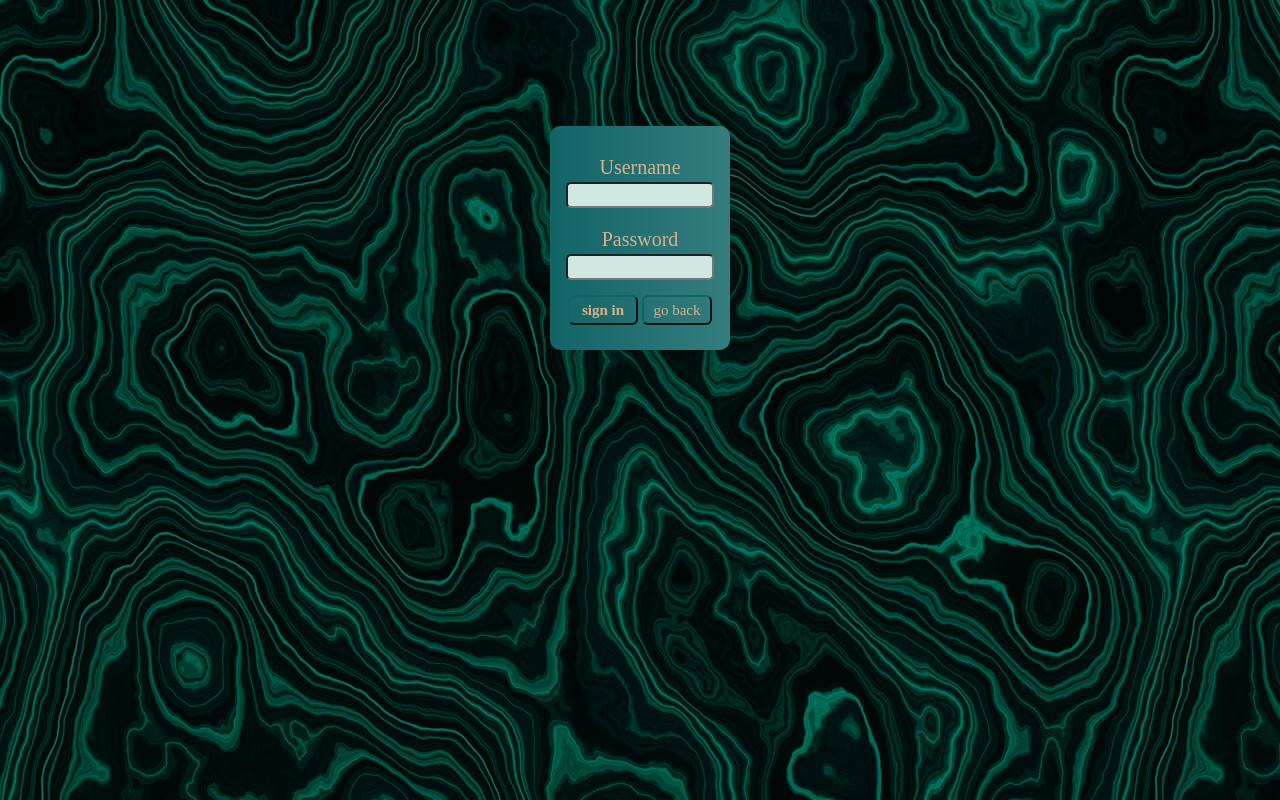
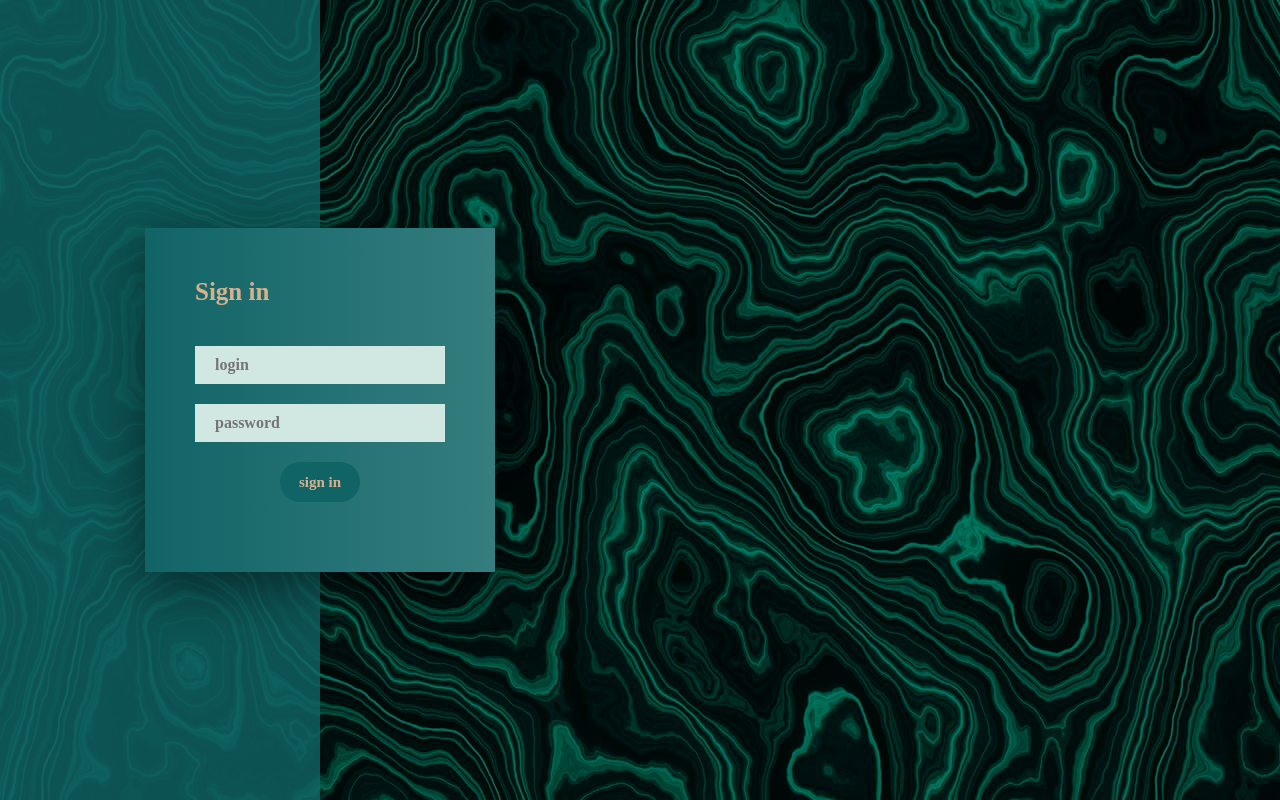
Before and after one commit to kbiernat1/minerals-database, a Spring Boot app: page /admin_login in a window 1280 px wide. Run offline with Spring Boot 4, Linux system fonts and the light colour scheme; some of the project's set-up classes (security, data sources, template engines, error pages and the like) are left out, and stand-ins take their place.

```diff
--- a/src/main/resources/static/css/admin_login.css
+++ /dev/null
@@ -1,37 +0,0 @@
-#login_form {
-    text-align: center;
-    margin: 10% auto;
-    width: 160px;
-    font-family: "Candara Light", serif;
-    color: #D9B08C;
-    background: linear-gradient(to right, #116466, #357D7F) !important;
-    padding: 10px;
-    border-radius: 10px;
-}
-
-p {
-    margin-bottom: 3px;
-    font-size: 20px;
-}
-
-.input_field {
-    background-color: #D1E8E2;
-    font-family: "Candara Light", serif;
-    width: 140px;
-    height: 20px;
-    border-radius: 5px;
-}
-
-.buttons {
-    margin-top: 15px;
-    margin-bottom: 15px;
-    border-radius: 6px;
-    font-family: "Candara Light", serif;
-    background: none;
-    border-color: #116466;
-    color: #D9B08C;
-    font-size: 15px;
-    clear: left;
-    text-align: center;
-    padding: 5px;
-}
--- /dev/null
+++ b/src/main/resources/static/css/login.css
@@ -0,0 +1,97 @@
+body {
+    margin: 0;
+    padding: 0;
+    font-family: sans-serif;
+    background-size: inherit;
+    background-image: url("/pictures/background.jpg");
+}
+
+body::before {
+    content: "";
+    position: absolute;
+    top: 0;
+    left: 0;
+    width: 25%;
+    height: 100%;
+    background-color: #116466;
+    opacity: 0.8;
+}
+
+.form {
+    position: absolute;
+    font-family: "Candara Light", serif;
+    top: 50%;
+    left: 25%;
+    transform: translate(-50%, -50%);
+    width: 350px;
+    min-height: 300px;
+    background: linear-gradient(to right, #116466, #357D7F) !important;
+    box-shadow: 0 15px 50px rgba(0, 0, 0, 0.5);
+    padding: 50px;
+    box-sizing: border-box;
+}
+
+.form h2 {
+    color: #D9B08C;
+    font-size: 25px;
+    font-family: "Candara Light", serif;
+    margin: 0 0 40px;
+    padding: 0;
+}
+
+.form .input-box {
+    position: relative;
+    margin: 20px 0;
+}
+
+.form .input-box input {
+    background-color: #D1E8E2;
+    font-family: "Candara Light", serif;
+    width: 100%;
+    font-size: 16px;
+    border: none;
+    outline: none;
+    padding: 10px 10px 10px 20px;
+    box-sizing: border-box;
+    font-weight: bold;
+    color: #000000;
+}
+
+.form .input-box input:focus,
+.form .input-box input:valid {
+    border-bottom-color: #D1E8E2;
+}
+
+.form .input-box input[type="submit"] {
+    font-family: "Candara Light", serif;
+    background: #116466;
+    border-radius: 50px;
+    margin-left: 50%;
+    transform: translate(-50%, 0);
+    color: #D9B08C;
+    width: 80px;
+    height: 40px;
+    font-size: 15px;
+    clear: left;
+    text-align: center;
+    padding: 5px;
+    transition: 0.5s;
+}
+
+.form .input-box input[type="submit"]:hover {
+    background-color: #357D7F;
+}
+
+.form a {
+    text-decoration: none;
+    text-align: center;
+    font-style: italic;
+    display: block;
+    color: #D9B08C;
+    margin-top: 20px;
+    transition: 0.5s;
+}
+
+.form a:hover {
+    color: #D1E8E2;
+}
--- a/src/main/resources/static/index.html
+++ b/src/main/resources/static/index.html
@@ -18,12 +18,10 @@
         <form action="/admin_panel">
             <input id="button1" type="submit" value="ADMIN"/>
         </form>
-        <form action="/mineral_search">
+        <form action="/login_u">
             <input id="button2" type="submit" value="USER"/>
         </form>
     </div>
-    <a href="/login_u">navigate to login</a>
-    <a href="/register">navigate to register</a>
 </div>
 </body>
 </html>
--- a/src/main/resources/templates/admin_login.html
+++ b/src/main/resources/templates/admin_login.html
@@ -1,29 +1,21 @@
 <!DOCTYPE html>
 <html>
-<link rel="stylesheet" type="text/css" href="/css/admin_login.css">
+<link rel="stylesheet" type="text/css" href="/css/login.css">
 <body>
-<style>
-    body {
-        background-image: url("/pictures/background.jpg");
-    }
-</style>
-<div th:if="${param.logout}">
-    You have been logged out.
-</div>
-<div id="login">
+<div class="form">
     <form id="login_form" th:action="@{/admin_login}" method="post">
-        <p>Username</p>
-        <input class="input_field" type="text" name="username"/>
-        <p>Password</p>
-        <input class="input_field" type="password" name="password"/>
+        <h2>Sign in</h2>
+        <div class="input-box">
+            <input class="input_field" type="text" name="username" placeholder="login"/>
+        </div>
+        <div class="input-box">
+            <input class="input_field" type="password" name="password" placeholder="password"/>
+        </div>
         <div th:if="${param.error}">
             invalid username or password
         </div>
-        <div>
-            <input class="buttons" type="submit" value="sign in"
-                   style="height:30px; width:70px; font-weight: bold; align-self: center">
-            <input class="buttons" type="button" value="go back" onclick="parent.location='index.html'"
-                   style="height:30px; width:70px">
+        <div class="input-box">
+            <input class="buttons" type="submit" value="sign in">
         </div>
     </form>
 </div>
```
Also changed, not shown: src/main/java/com/crud/minerals/controller/UserController.java (added, +48 -0 lines), src/main/java/com/crud/minerals/domain/User.java (added, +59 -0 lines), src/main/java/com/crud/minerals/repository/UserRepository.java (added, +15 -0 lines), src/main/java/com/crud/minerals/service/UserService.java (added, +33 -0 lines), src/main/resources/templates/error.html (added, +12 -0 lines), src/main/resources/templates/user_login.html (added, +27 -0 lines), src/main/resources/templates/user_register.html (added, +31 -0 lines).
